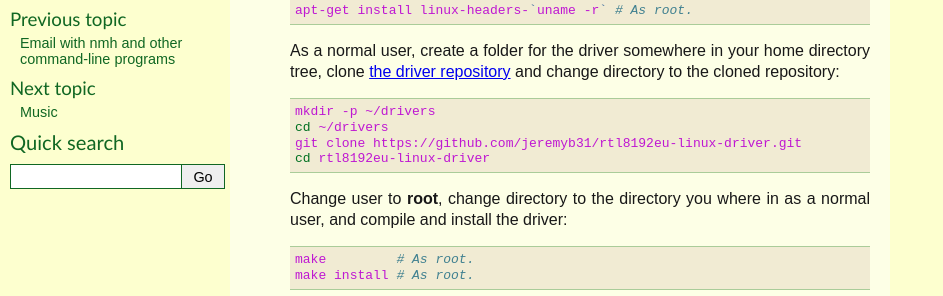
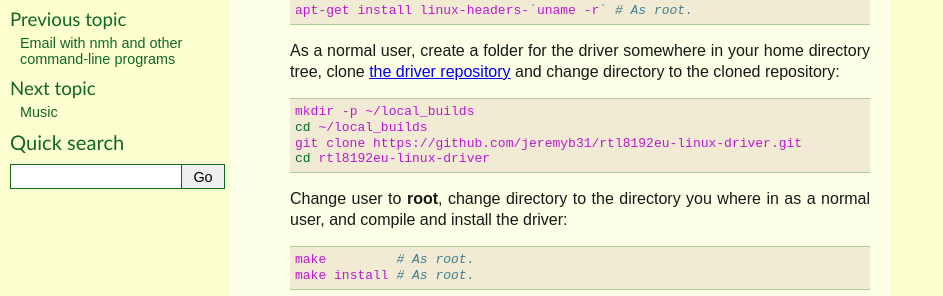
Before and after one commit to thierr26/thierr26_personal_notes_sphinx_sources, a Sphinx documentation site: the page built from source/wifi.rst, in a window 1280 px wide and 900 px high, scrolled down 536 px. Shown: the part 156-452 px from the top of the window, without its empty margins (0-943 px from the left). Built offline with Sphinx 7.4.7, drawn with Linux system fonts in a browser that asks for light colours.

Commit message:
Change build directory name in Wi-Fi page

```diff
--- a/source/wifi.rst
+++ b/source/wifi.rst
@@ -51,8 +51,8 @@ directory tree, clone  `the driver repository
 <https://github.com/jeremyb31/rtl8192eu-linux-driver>`_ and change directory to
 the cloned repository::
 
-  mkdir -p ~/drivers
-  cd ~/drivers
+  mkdir -p ~/local_builds
+  cd ~/local_builds
   git clone https://github.com/jeremyb31/rtl8192eu-linux-driver.git
   cd rtl8192eu-linux-driver
 
```
